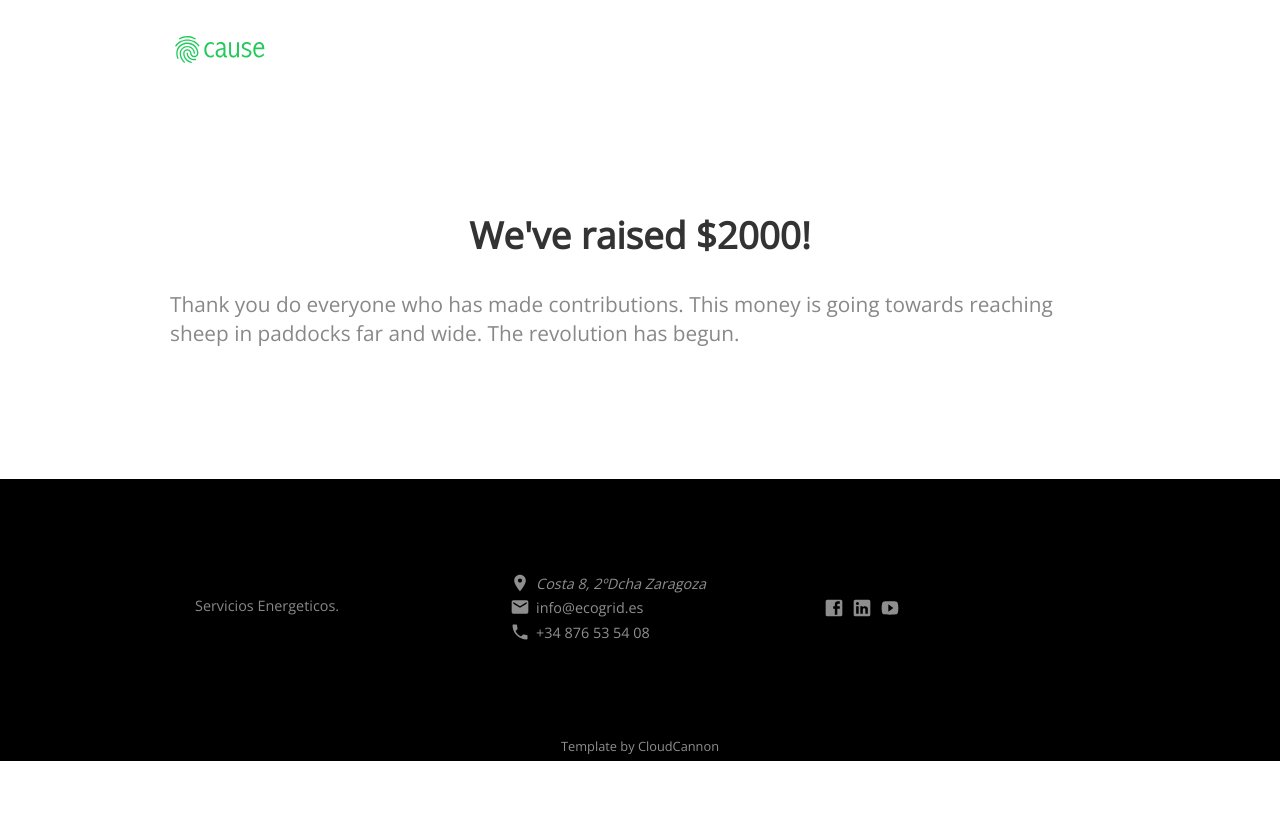
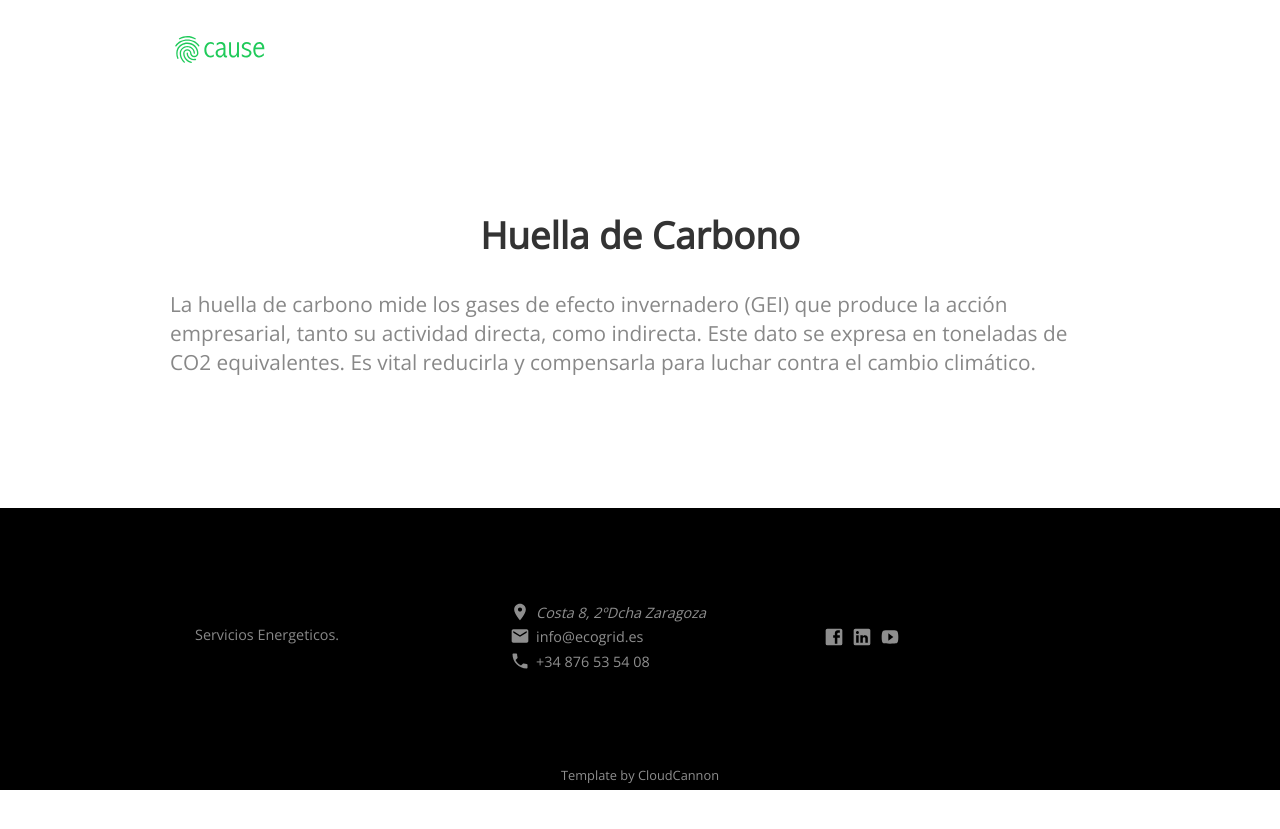
Before and after one commit to Ecogrid/Ecogrid-Landing, a Jekyll site: the page built from _posts/2016-11-01-latest-milestone.md, in a window 1280 px wide. Shown: the top 829 px of the page. Built offline with Jekyll 4.4.1, drawn with Linux system fonts in a browser that asks for light colours; nearby versions of some CDN libraries.

Commit message:
Update 2016-11-01-latest-milestone.md

```diff
--- a/_posts/2016-11-01-latest-milestone.md
+++ b/_posts/2016-11-01-latest-milestone.md
@@ -1,7 +1,7 @@
 ---
-title: We've raised $2000!
-author_staff_member: wooly-mcbaa
-date: 2016-11-01
-featured_image: https://unsplash.it/570/400?image=1080
+title: Huella de Carbono
+author_staff_member: Sergio
+date: 2024-05-02
+featured_image: /images/huellaco2.jpg
 ---
-Thank you do everyone who has made contributions. This money is going towards reaching sheep in paddocks far and wide. The revolution has begun.
+La huella de carbono mide los gases de efecto invernadero (GEI) que produce la acción empresarial, tanto su actividad directa, como indirecta. Este dato se expresa en toneladas de CO2 equivalentes. Es vital reducirla y compensarla para luchar contra el cambio climático.
```
